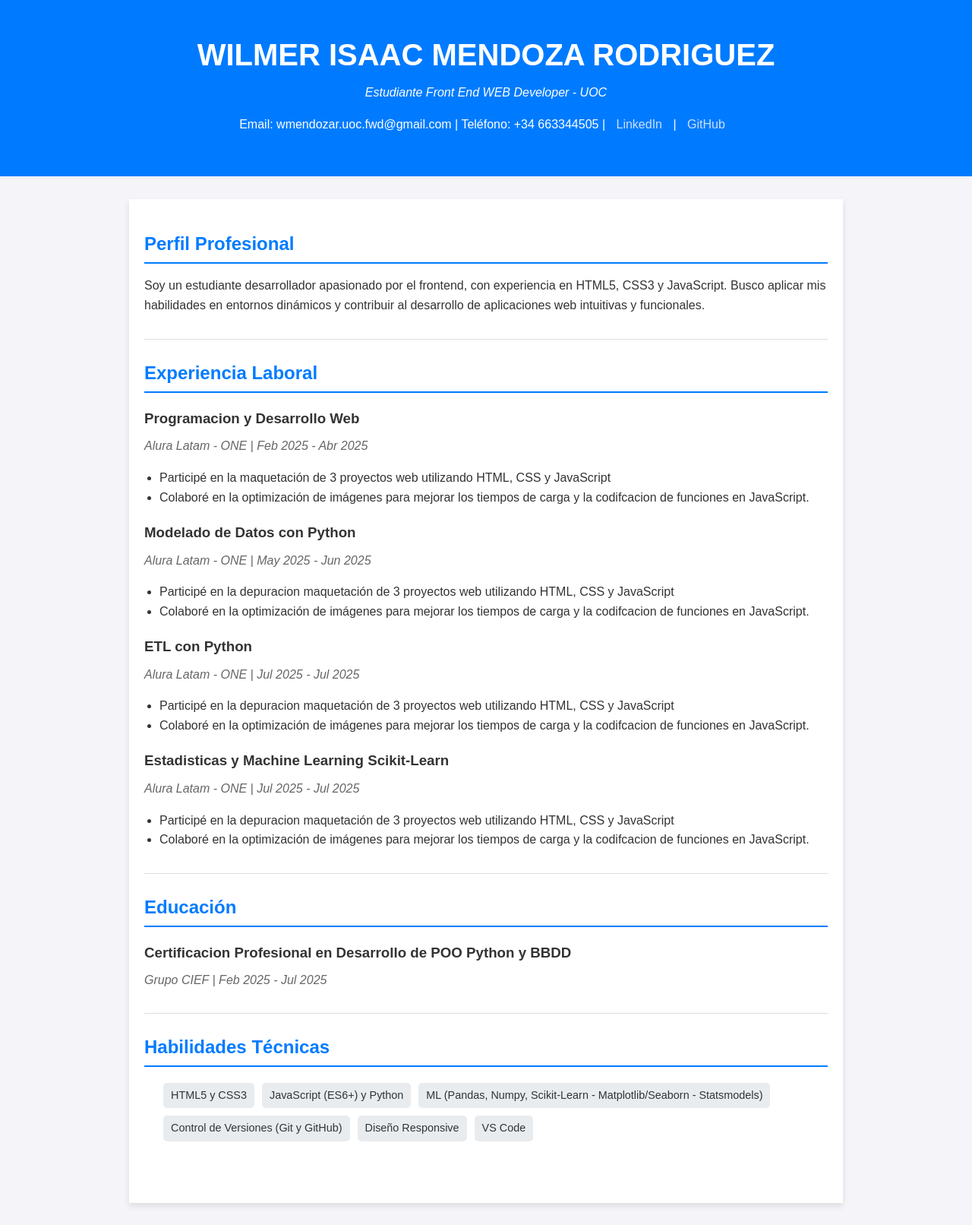
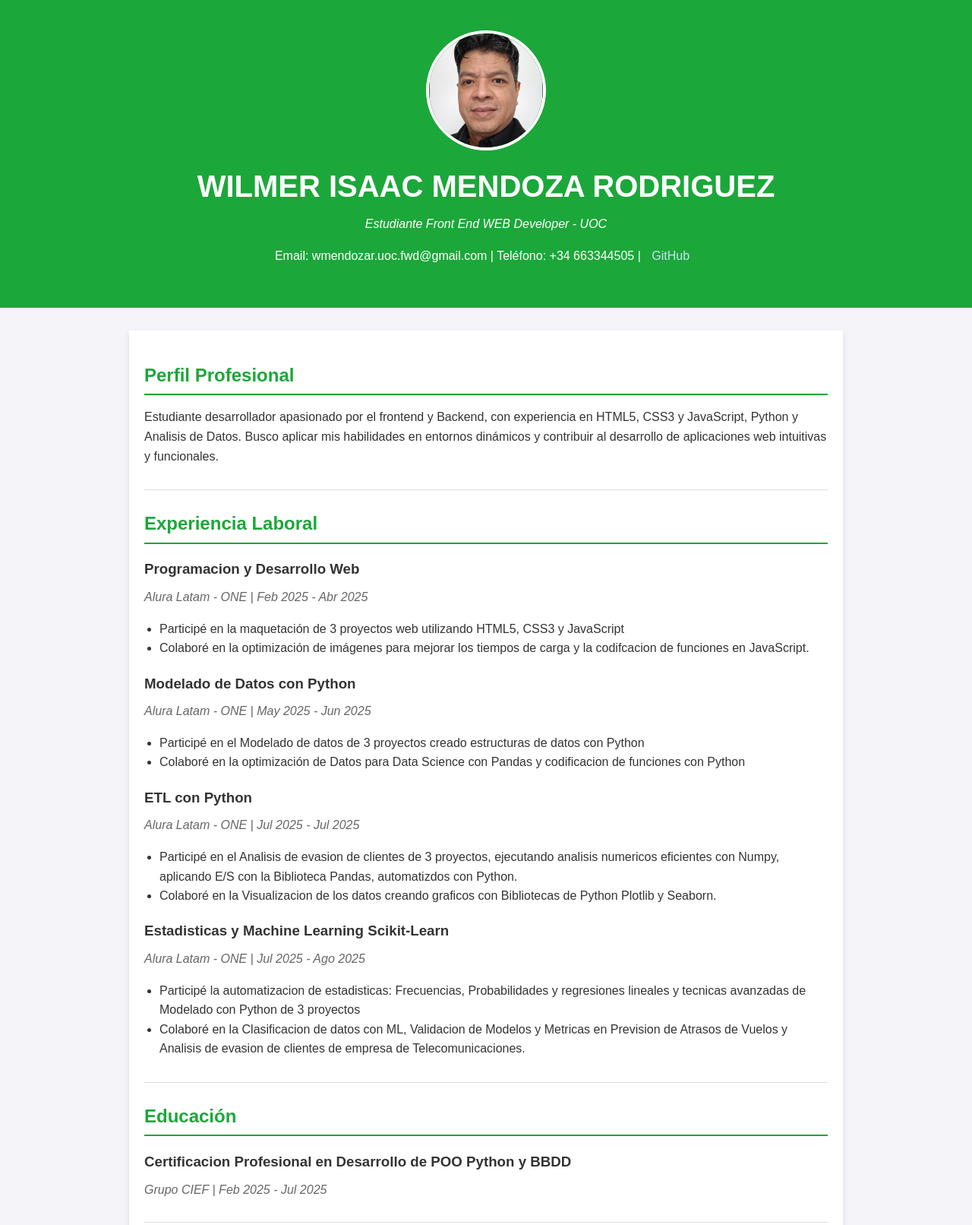
Before and after one commit to wimero72/Project_CV, a plain HTML site: page index.html in a window 1280 px wide. Shown: the top 1612 px of the page at 76% size. Drawn offline with Linux system fonts and the light colour scheme.

Commit message:
Incrustada la Foto y links a Linkedin t Github

```diff
--- a/index.html
+++ b/index.html
@@ -9,16 +9,17 @@
 <body>
 
     <header class="perfil">
+        <img src="Mi_Foto.png" alt="Wilmer Mendoza" class="foto-perfil">
         <h1>WILMER ISAAC MENDOZA RODRIGUEZ</h1>
         <p class="titulo-cv">Estudiante Front End WEB Developer - UOC</p>
-        <p>Email: wmendozar.uoc.fwd@gmail.com | Teléfono: +34 663344505 | <a href="https://linkedin.com/in/wilmer-mendoza-rodriguez-157b25153" target="_blank">LinkedIn</a> | <a href="https://github.com/tuusuario" target="_blank">GitHub</a></p>
+        <p>Email: wmendozar.uoc.fwd@gmail.com | Teléfono: +34 663344505 | <a href="https://github.com/wimero72/Project_CV.git" target="_blank">GitHub</a></p>
     </header>
 
     <main class="secciones">
 
         <section class="seccion-cv">
             <h2>Perfil Profesional</h2>
-            <p>Soy un estudiante desarrollador apasionado por el frontend, con experiencia en HTML5, CSS3 y JavaScript. Busco aplicar mis habilidades en entornos dinámicos y contribuir al desarrollo de aplicaciones web intuitivas y funcionales.</p>
+            <p>Estudiante desarrollador apasionado por el frontend y Backend, con experiencia en HTML5, CSS3 y JavaScript, Python y Analisis de Datos. Busco aplicar mis habilidades en entornos dinámicos y contribuir al desarrollo de aplicaciones web intuitivas y funcionales.</p>
         </section>
 
         <section class="seccion-cv">
@@ -27,7 +28,7 @@
                 <h3>Programacion y Desarrollo Web</h3>
                 <p class="info-trabajo">Alura Latam - ONE  | Feb 2025 - Abr 2025</p>
                 <ul>
-                    <li>Participé en la maquetación de 3 proyectos web utilizando HTML, CSS y JavaScript</li>
+                    <li>Participé en la maquetación de 3 proyectos web utilizando HTML5, CSS3 y JavaScript</li>
                     <li>Colaboré en la optimización de imágenes para mejorar los tiempos de carga y la codifcacion de funciones en JavaScript.</li>
                 </ul>
             </div>
@@ -35,24 +36,24 @@
                 <h3>Modelado de Datos con Python</h3>
                 <p class="info-trabajo">Alura Latam - ONE  | May 2025 - Jun 2025</p>
                 <ul>
-                    <li>Participé en la depuracion maquetación de 3 proyectos web utilizando HTML, CSS y JavaScript</li>
-                    <li>Colaboré en la optimización de imágenes para mejorar los tiempos de carga y la codifcacion de funciones en JavaScript.</li>
+                    <li>Participé en el Modelado de datos de 3 proyectos creado estructuras de datos con Python</li>
+                    <li>Colaboré en la optimización de Datos para Data Science con Pandas y codificacion de funciones con Python</li>
                 </ul>
             </div>
             <div class="trabajo">
                 <h3>ETL con Python</h3>
                 <p class="info-trabajo">Alura Latam - ONE  | Jul 2025 - Jul 2025</p>
                 <ul>
-                    <li>Participé en la depuracion maquetación de 3 proyectos web utilizando HTML, CSS y JavaScript</li>
-                    <li>Colaboré en la optimización de imágenes para mejorar los tiempos de carga y la codifcacion de funciones en JavaScript.</li>
+                    <li>Participé en el Analisis de evasion de clientes de 3 proyectos, ejecutando analisis numericos eficientes con Numpy, aplicando E/S con la Biblioteca Pandas, automatizdos con Python.</li>
+                    <li>Colaboré en la Visualizacion de los datos creando graficos con Bibliotecas de Python Plotlib y Seaborn.</li>
                 </ul>
             </div>
             <div class="trabajo">
                 <h3>Estadisticas y Machine Learning Scikit-Learn </h3>
-                <p class="info-trabajo">Alura Latam - ONE  | Jul 2025 - Jul 2025</p>
+                <p class="info-trabajo">Alura Latam - ONE  | Jul 2025 - Ago 2025</p>
                 <ul>
-                    <li>Participé en la depuracion maquetación de 3 proyectos web utilizando HTML, CSS y JavaScript</li>
-                    <li>Colaboré en la optimización de imágenes para mejorar los tiempos de carga y la codifcacion de funciones en JavaScript.</li>
+                    <li>Participé la automatizacion de estadisticas: Frecuencias, Probabilidades y regresiones lineales y tecnicas avanzadas de Modelado con Python de 3 proyectos</li>
+                    <li>Colaboré en la Clasificacion de datos con ML, Validacion de Modelos y Metricas en Prevision de Atrasos de Vuelos y Analisis de evasion de clientes de empresa de Telecomunicaciones.</li>
                 </ul>
             </div>
             </section>
@@ -80,7 +81,7 @@
     </main>
 
     <footer>
-        <p>Currículum creado con HTML y CSS</p>
+        <p>Currículum creado con HTML5 y CSS3</p>
     </footer>
 
 </body>
--- a/style.css
+++ b/style.css
@@ -16,10 +16,21 @@ body {
     background-color: #fff; /* Fondo blanco para el contenido */
     box-shadow: 0 4px 8px rgba(0, 0, 0, 0.1); /* Sombra sutil */
 }
-
+/* ESTILOS PARA LA FOTO DE PERFIL */
+.foto-perfil {
+    width: 150px; /* Tamaño del ancho */
+    height: 150px; /* Tamaño del alto */
+    object-fit: cover; /* Asegura que la imagen cubra el área sin deformarse */
+    border-radius: 50%; /* Hace la imagen circular */
+    border: 4px solid white; /* Borde blanco alrededor */
+    margin-bottom: 15px;
+    display: block; /* Para centrarla mejor */
+    margin-left: auto;
+    margin-right: auto;
+}
 /* ESTILOS DE CABECERA (PERFIL) */
 .perfil {
-    background-color: #007bff; /* Color azul primario */
+    background-color: #1ca73a; /* Color azul primario */
     color: white;
     padding: 40px 20px;
     text-align: center;
@@ -58,8 +69,8 @@ body {
 }
 
 .seccion-cv h2 {
-    color: #007bff;
-    border-bottom: 2px solid #007bff;
+    color: #1ca73a;
+    border-bottom: 2px solid #1ca73a;
     padding-bottom: 5px;
     margin-bottom: 15px;
 }
```
Also changed, not shown: Mi_Foto.png (added).
